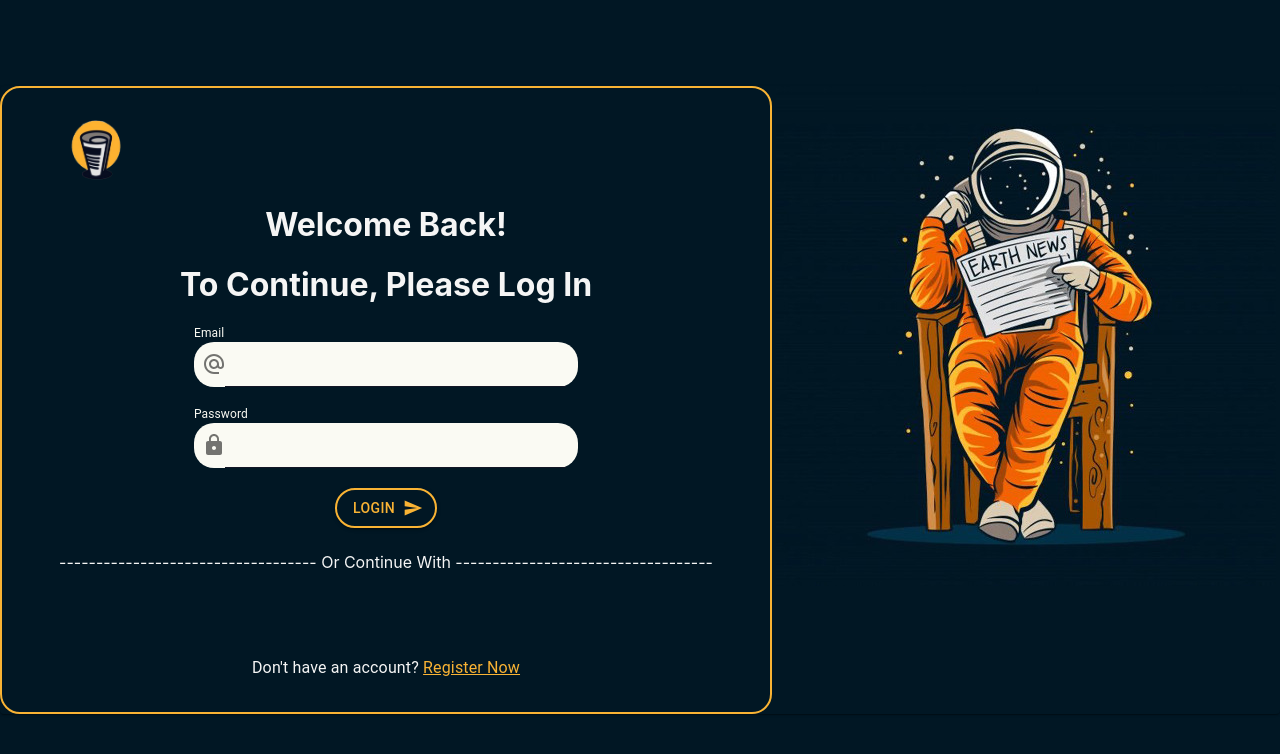
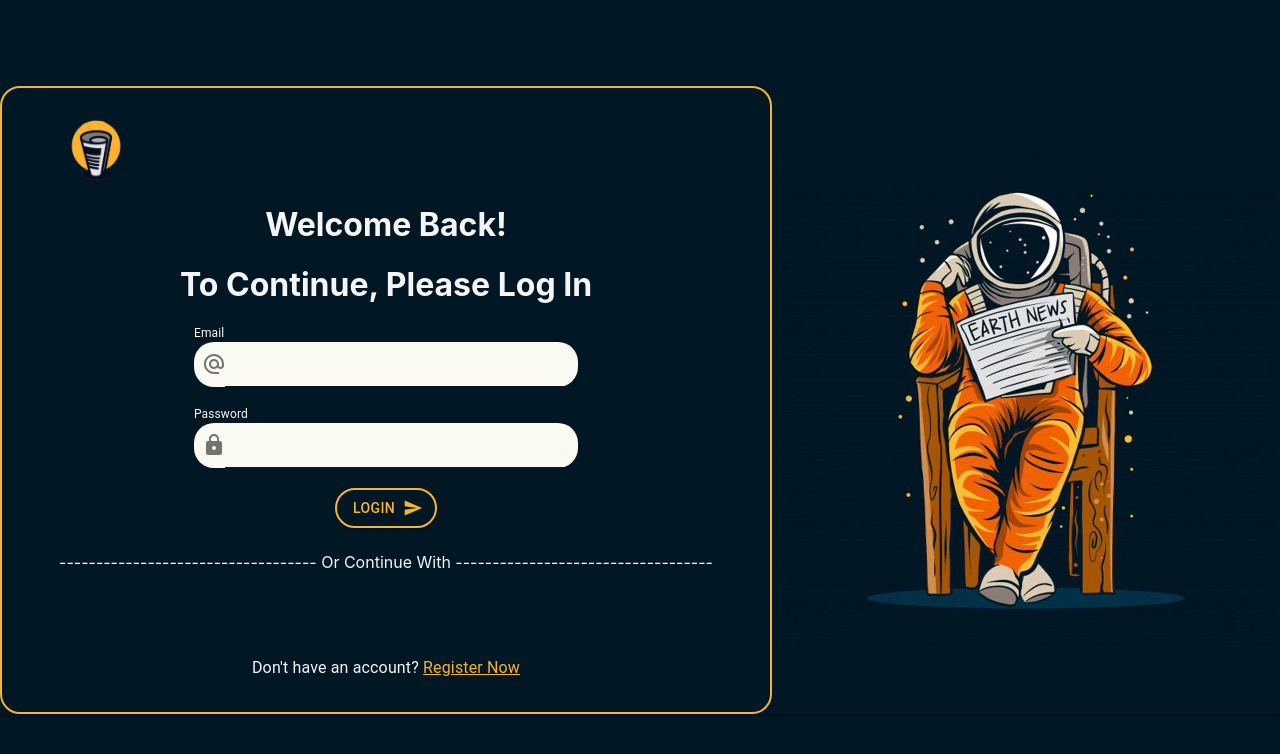
Before and after one commit to atalya84/news-flow-client, a React (Create React App) app: page /login in a window 1280 px wide. Shown: the top 754 px of the page. Built offline with nearby package versions, Linux system fonts and the light colour scheme.

Commit message:
center the image

```diff
--- a/src/pages/authPage/AuthStyle.css
+++ b/src/pages/authPage/AuthStyle.css
@@ -32,10 +32,12 @@
 
   .login-card .right-side {
     position: relative;
-    height: auto; /* Maintain aspect ratio */
-    max-width: 800px; /* Set a maximum width to avoid excessive enlargement */
-    display: block; /* Ensures the image is displayed as a block element */
-    margin: 0 auto; /* Center the image horizontally */
+    height: auto;
+    max-width: 800px;
+    display: flex;
+    align-items: center;
+    justify-content: center;
+    margin: 0 auto;
   }
 
   .Page .login {
```
